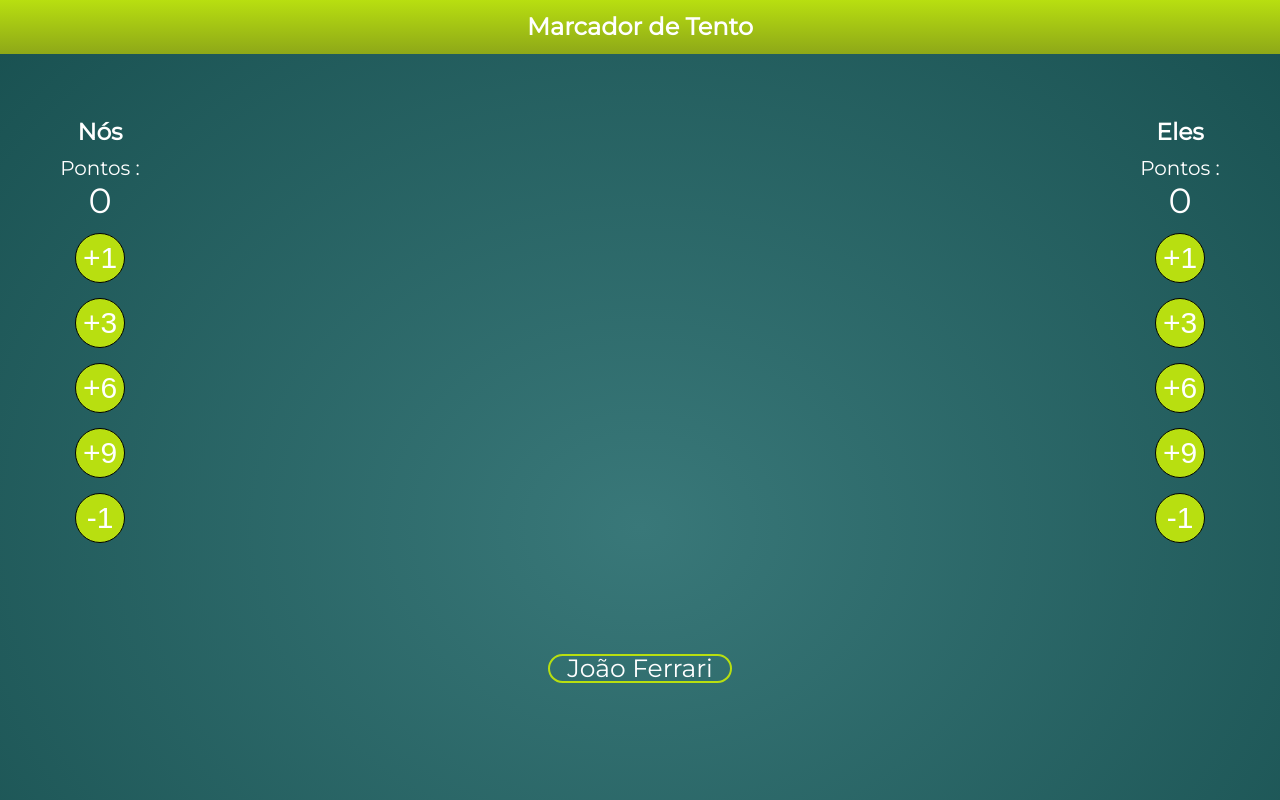
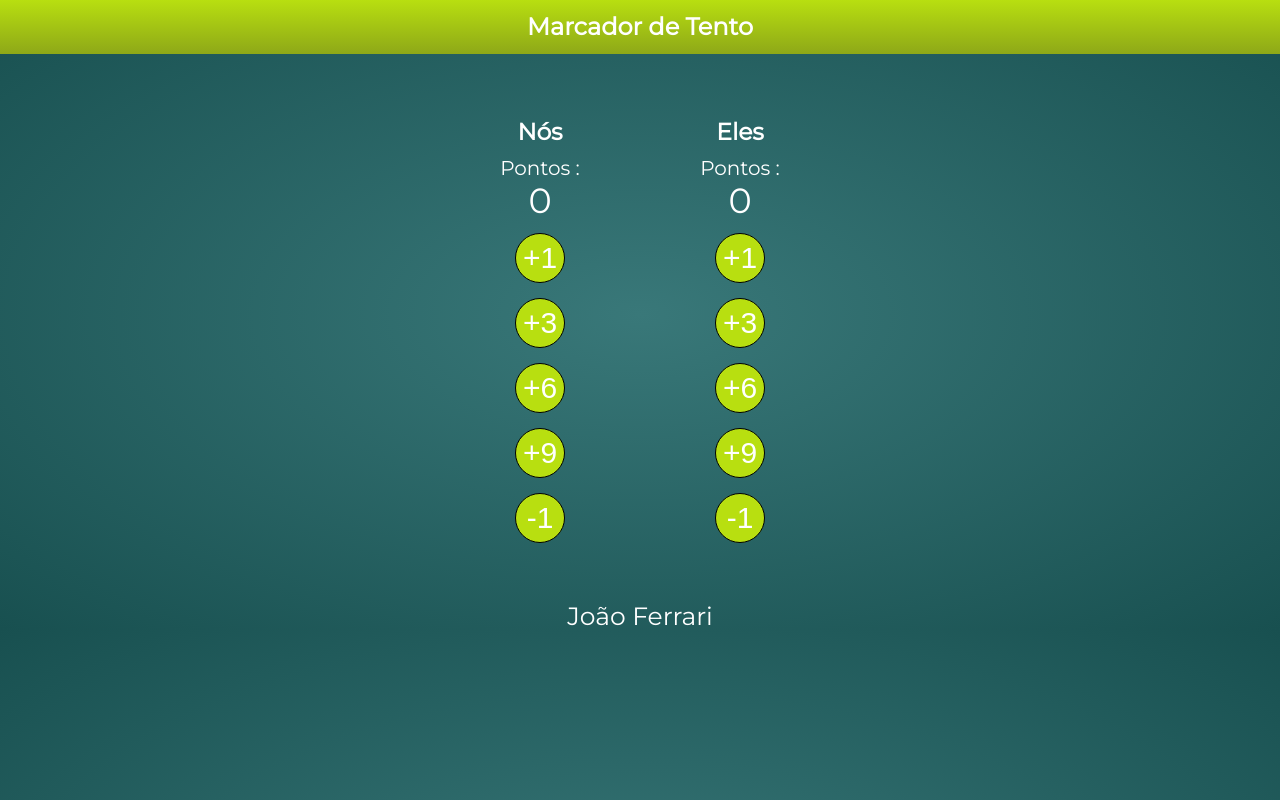
Before and after one commit to Ferrari050/marcador-truco, a plain HTML site: page index.html in a window 1280 px wide. Shown: the top 800 px of the page. Drawn offline with Linux system fonts and the light colour scheme.

Commit message:
tentando mais uma vez ajustar a main pra celular

```diff
--- a/css/main.css
+++ b/css/main.css
@@ -1,15 +1,12 @@
 body{
     background-image: radial-gradient(#397879, #185050) ;
     color: #fff;
-    max-width: 1920px;
-    min-width: 500px;
-
 }
 
 header{
     background-image: linear-gradient(#b8df10, #8ea818);
     text-align: center;
-    min-width: 100%;
+    min-width: 330px;
 }
 
 .titulo{
@@ -23,8 +20,10 @@ header{
 
 main{
     font-size: 20px;
-    max-width: 1920px;
-    height: 600px;
+    max-width: 400px;
+    min-width: 330px;
+    height: 550px;
+    margin: 0 auto;
 }
 
 .marcador-dentro{
@@ -63,17 +62,10 @@ p{
 }
 
 footer{
-    padding: 15px;
-    text-align: center;
+    display: flex;
+    justify-content: center;
+    align-items: center;
     font-size: 25px;
-    min-height: 400px;
-}
-
-.assinatura{
-    border: 2px solid #b8df10;
-    width: 180px;
-    text-align: center;
-    border-radius: 15px;
 }
 
 .painel-nos{
--- a/index.html
+++ b/index.html
@@ -51,11 +51,9 @@
     </main>
 
     <footer>
-        <center>
-            <a href="https://www.linkedin.com/in/joaoferrari066" target="_blank">
-                <p class="assinatura">João Ferrari</p>
-            </a>
-        </center>
+        <a href="https://www.linkedin.com/in/joaoferrari066" target="_blank">
+            <p>João Ferrari</p>
+        </a>
     </footer>
 
     <script src="./js/main.js"></script>
```
